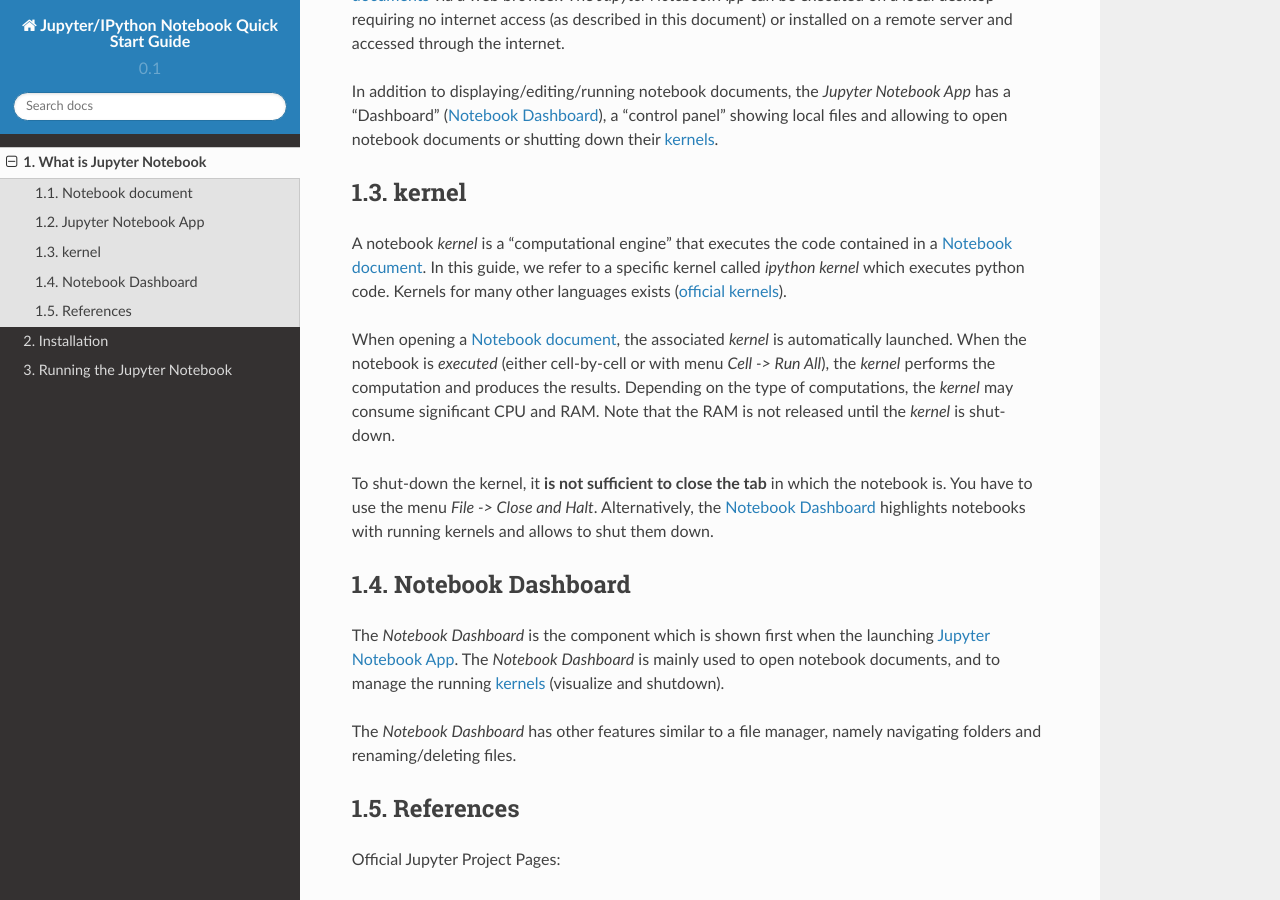
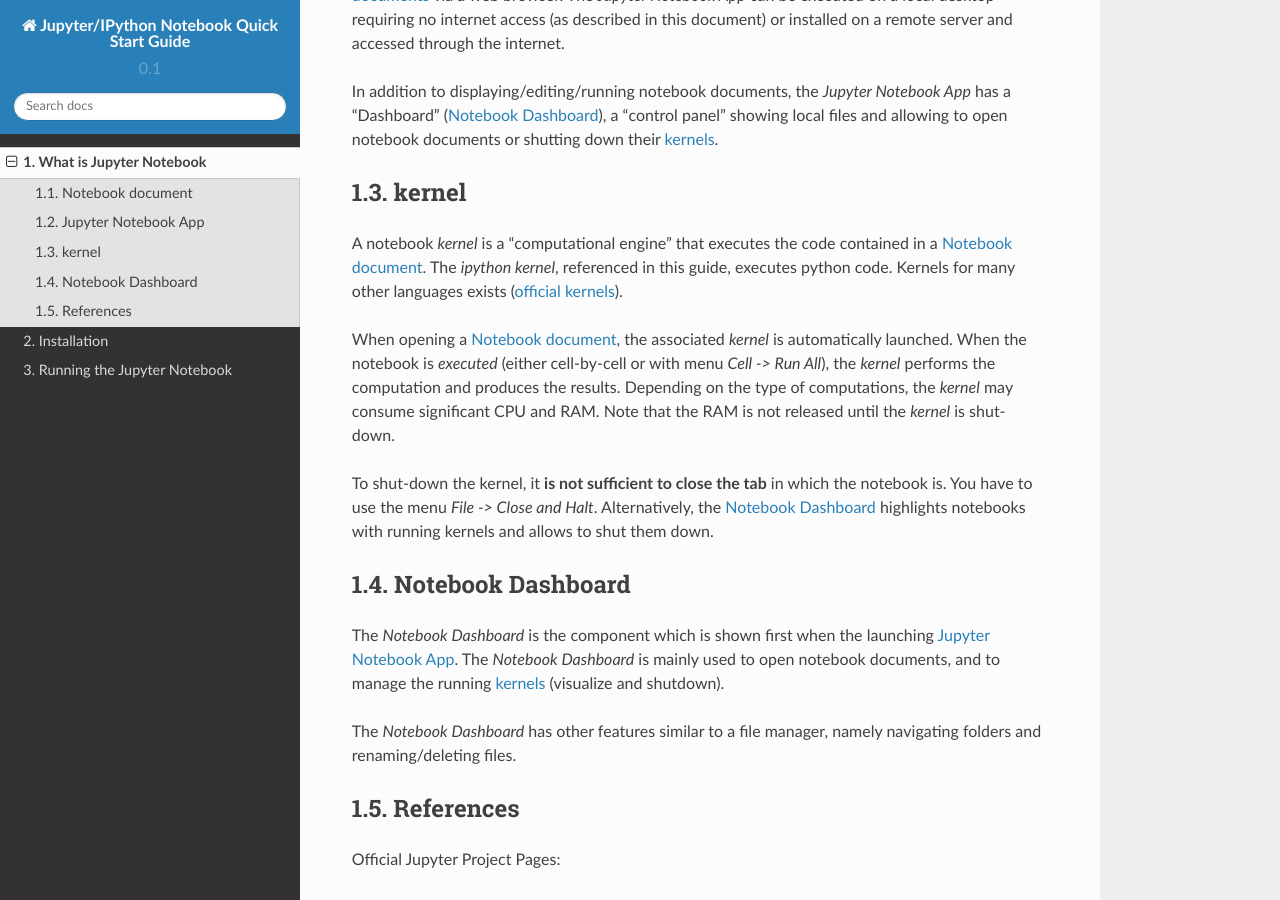
Before and after one commit to tritemio/jupyter_notebook_beginner_guide, a Sphinx documentation site: the page built from docs/what_is_jupyter.rst, in a window 1280 px wide and 900 px high, scrolled down 552 px. Built offline with Sphinx 7.4.7 and the Read the Docs theme 2.0.0, drawn with Linux system fonts in a browser that asks for light colours.

Commit message:
Update what_is_jupyter.rst

```diff
--- a/docs/what_is_jupyter.rst
+++ b/docs/what_is_jupyter.rst
@@ -47,8 +47,7 @@
 
 A notebook *kernel* is a "computational engine"
 that executes the code contained in a :ref:`notebook_document`.
-In this guide, we refer to a specific kernel called *ipython kernel*
-which executes python code.
+The *ipython kernel*, referenced in this guide, executes python code.
 Kernels for many other languages exists
 (`official kernels <http://jupyter.readthedocs.org/en/latest/#kernels>`__).
 
```
